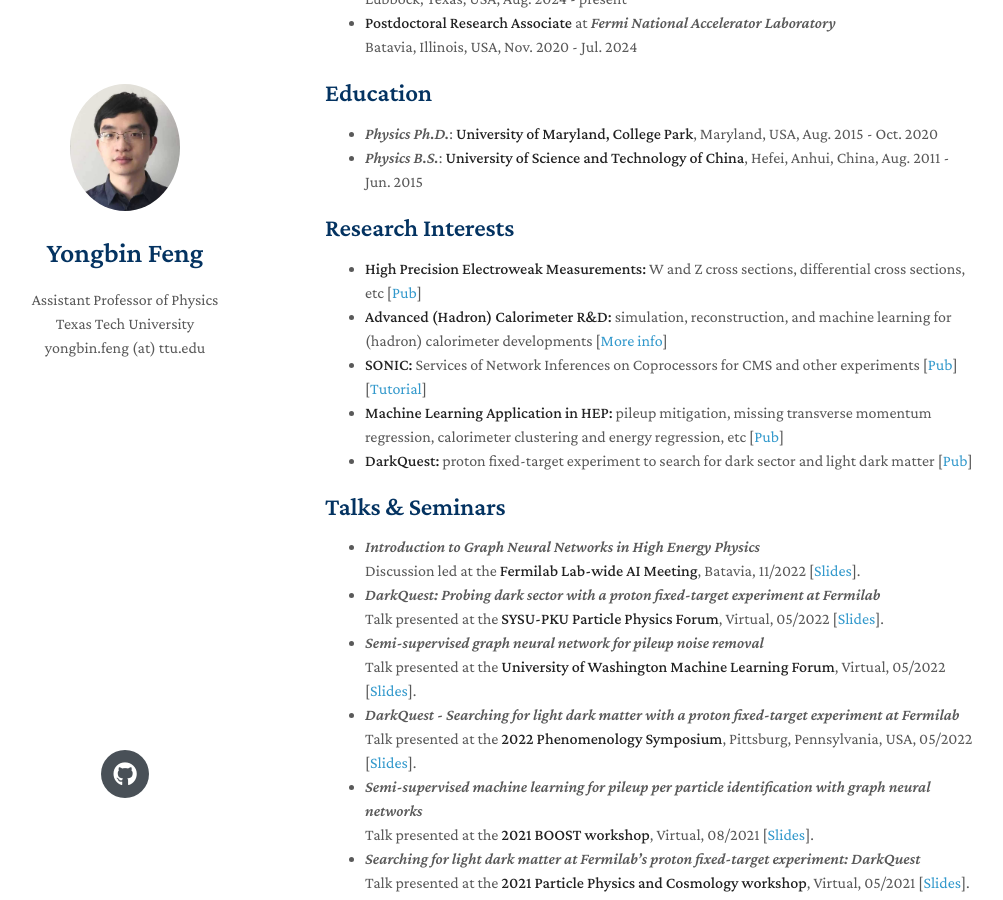
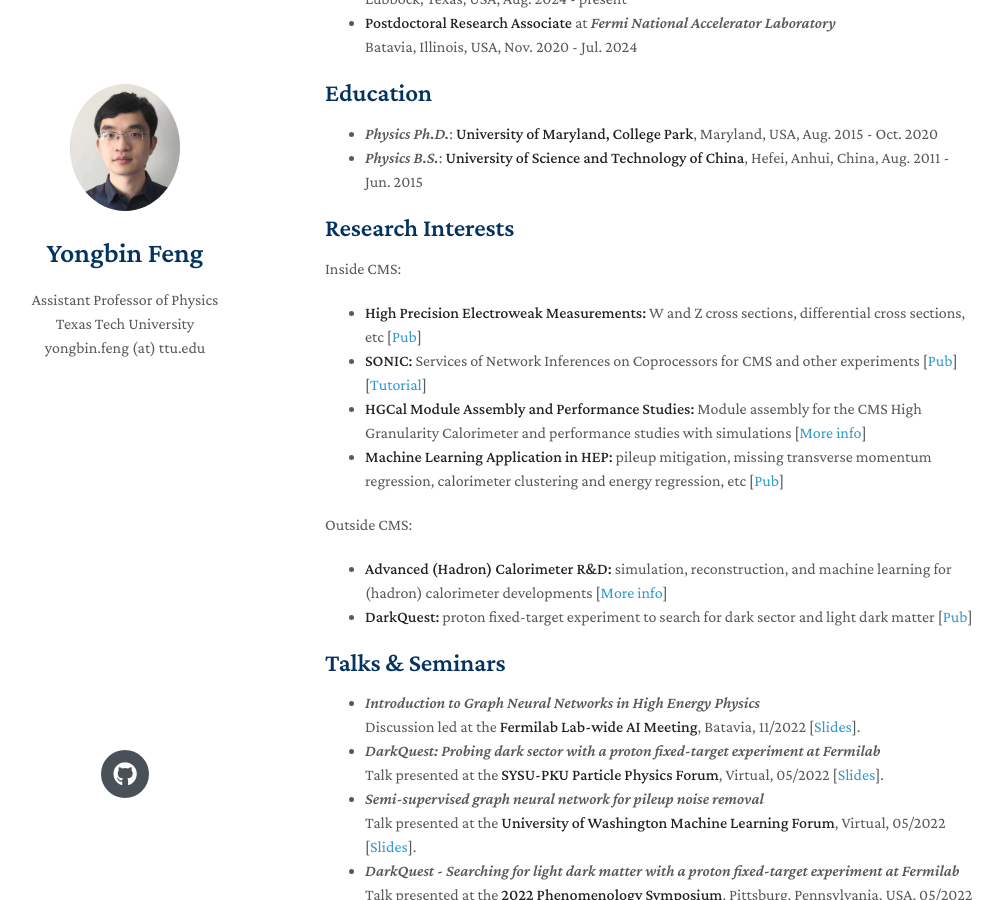
Before and after one commit to yongbinfeng/yongbinfeng.github.io, a Jekyll site: the page built from index.md, in a window 1280 px wide and 900 px high, scrolled down 396 px. Shown: the whole window, without its empty margins (145-1148 px from the left). Built offline with Jekyll 4.4.1, drawn with Linux system fonts in a browser that asks for light colours; nearby versions of some CDN libraries; a style sheet for code colours, icons or effects is not loaded; our own code applies the rules of GitHub Pages for plain Markdown files.

Commit message:
update work

```diff
--- a/index.md
+++ b/index.md
@@ -23,10 +23,14 @@
 
 ## Research Interests
 
+Inside CMS:
 - **High Precision Electroweak Measurements:** W and Z cross sections, differential cross sections, etc [<a href="https://arxiv.org/abs/2408.03744">Pub</a>]
+- **SONIC:** Services of Network Inferences on Coprocessors for CMS and other experiments [<a href="https://arxiv.org/abs/2402.15366">Pub</a>] [<a href="https://yongbinfeng.gitbook.io/sonictutorial">Tutorial</a>]
+- **HGCal Module Assembly and Performance Studies:** Module assembly for the CMS High Granularity Calorimeter and performance studies with simulations [<a href="https://www.depts.ttu.edu/phas/apdl/HGCAL/index.php">More info</a>]
+- **Machine Learning Application in HEP:** pileup mitigation, missing transverse momentum regression, calorimeter clustering and energy regression, etc [<a href="https://arxiv.org/abs/2203.15823">Pub</a>]
+
+Outside CMS:
 - **Advanced (Hadron) Calorimeter R&D:** simulation, reconstruction, and machine learning for (hadron) calorimeter developments [<a href="https://www.depts.ttu.edu/phas/apdl/index.php">More info</a>]
-- **SONIC:** Services of Network Inferences on Coprocessors for CMS and other experiments [<a href="https://arxiv.org/abs/2402.15366">Pub</a>] [<a href="https://yongbinfeng.gitbook.io/sonictutorial">Tutorial</a>]
-- **Machine Learning Application in HEP:** pileup mitigation, missing transverse momentum regression, calorimeter clustering and energy regression, etc [<a href="https://arxiv.org/abs/2203.15823">Pub</a>]
 - **DarkQuest:** proton fixed-target experiment to search for dark sector and light dark matter [<a href="https://arxiv.org/abs/2203.08322">Pub</a>]
 
 
```
